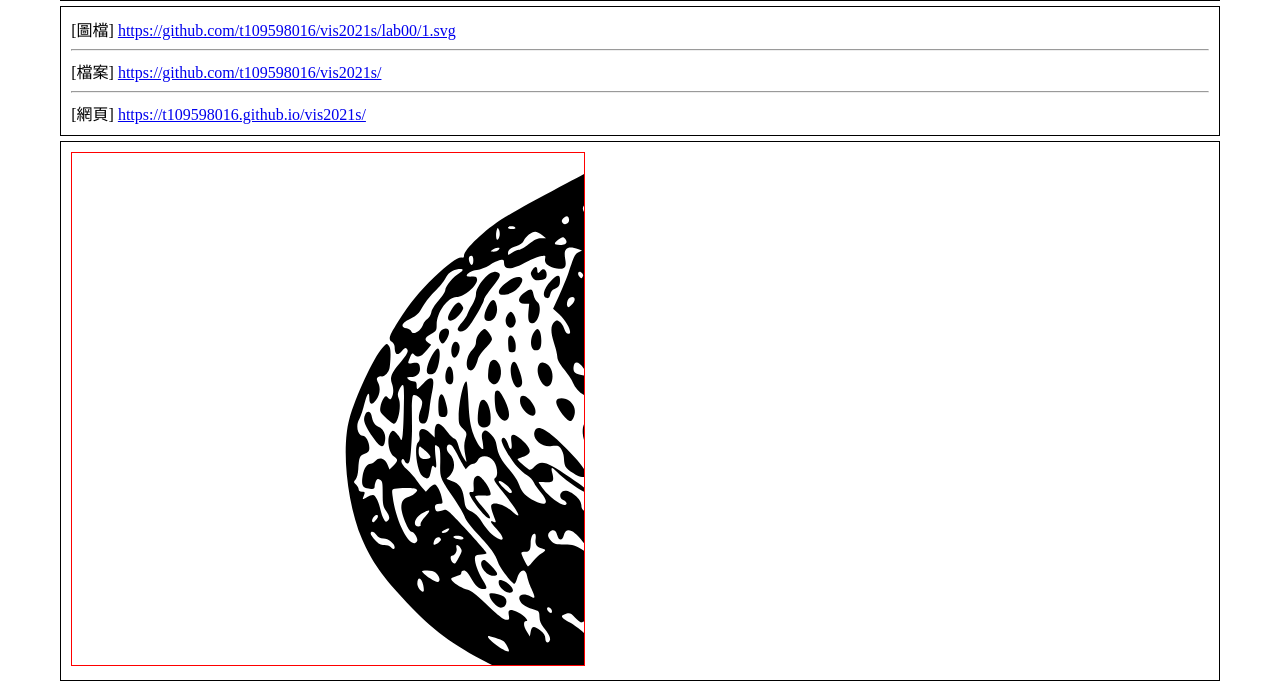
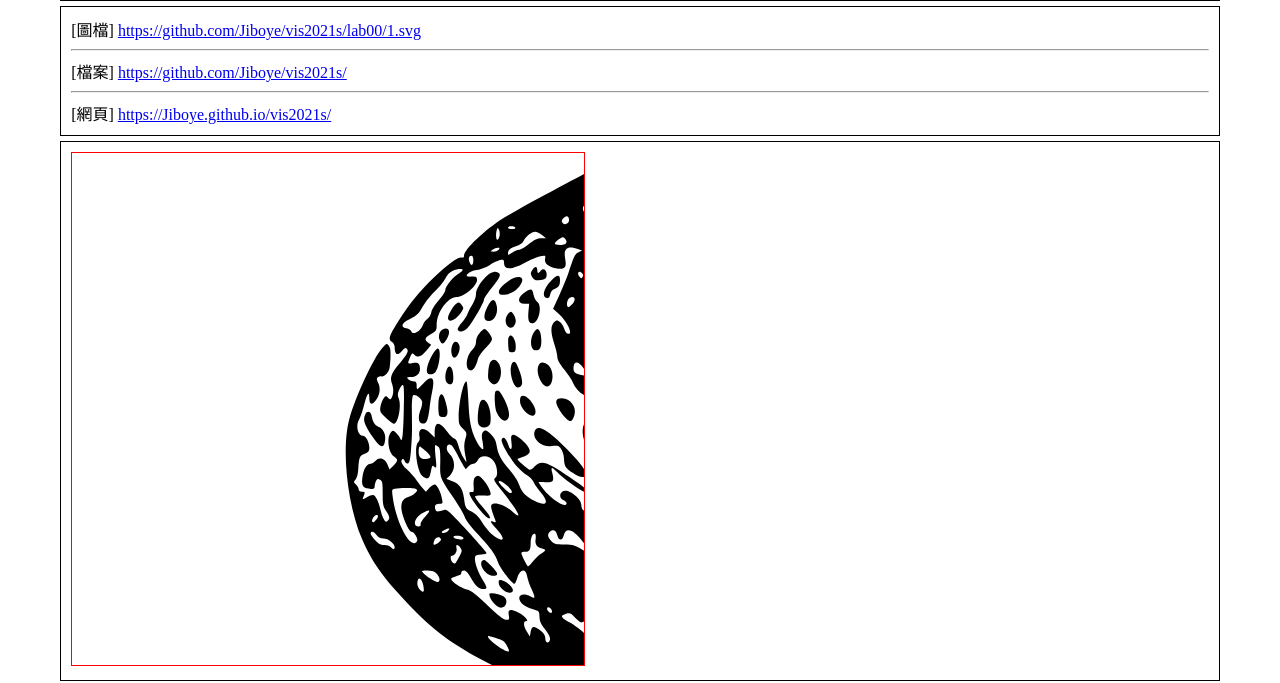
Before and after one commit to Jiboye/vis2021s, a plain HTML site: page lab00/index.html in a window 1280 px wide. Shown: the part 75-758 px from the top of the page. Drawn offline with Linux system fonts and the light colour scheme.

Commit message:
change address

```diff
--- a/lab00/index.html
+++ b/lab00/index.html
@@ -41,11 +41,11 @@
 <h1>  Lab 00 github / python 指令 http.server / localhost </h1>
 
 <div>
-  [圖檔] <a href="https://github.com/t109598016/vis2021s/lab00/1.svg">https://github.com/t109598016/vis2021s/lab00/1.svg</a>
+  [圖檔] <a href="https://github.com/Jiboye/vis2021s/lab00/1.svg">https://github.com/Jiboye/vis2021s/lab00/1.svg</a>
   <hr>
-  [檔案] <a href="https://github.com/t109598016/vis2021s/">https://github.com/t109598016/vis2021s/</a>
+  [檔案] <a href="https://github.com/Jiboye/vis2021s/">https://github.com/Jiboye/vis2021s/</a>
   <hr>
-  [網頁] <a href="https://t109598016.github.io/vis2021s/">https://t109598016.github.io/vis2021s/</a>
+  [網頁] <a href="https://Jiboye.github.io/vis2021s/">https://Jiboye.github.io/vis2021s/</a>
 </div>
 
 <div>
```
